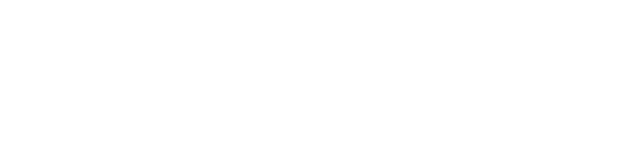
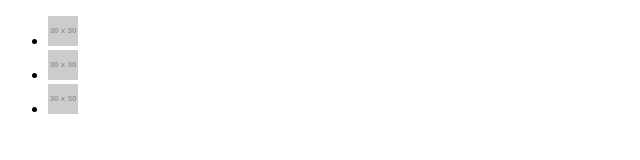
Before and after one commit to viniciusgomes2005/Equipe-9, a plain HTML site: page professores.html in a window 1280 px wide. Shown: the whole page, without its empty margins (0-640 px from the left). Drawn offline with Linux system fonts and the light colour scheme; placeholder pictures from the web are drawn by us.

Commit message:
Update professores.html

```diff
--- a/professores.html
+++ b/professores.html
@@ -6,6 +6,15 @@
     <title>Professores</title>
 </head>
 <body>
+    <header>
 
+    </header>
+    <footer>
+        <ul>
+            <li><a href="index.html"><img src="https://fakeimg.pl/30x30" alt="home image"></a></li>
+            <li><a href="pages/chat.html"><img src="https://fakeimg.pl/30x30" alt="chat image"></a></li>
+            <li><a href="pages/profile.html"><img src="https://fakeimg.pl/30x30" alt="profile image"></a></li>
+        </ul>
+    </footer>
 </body>
 </html>
```
